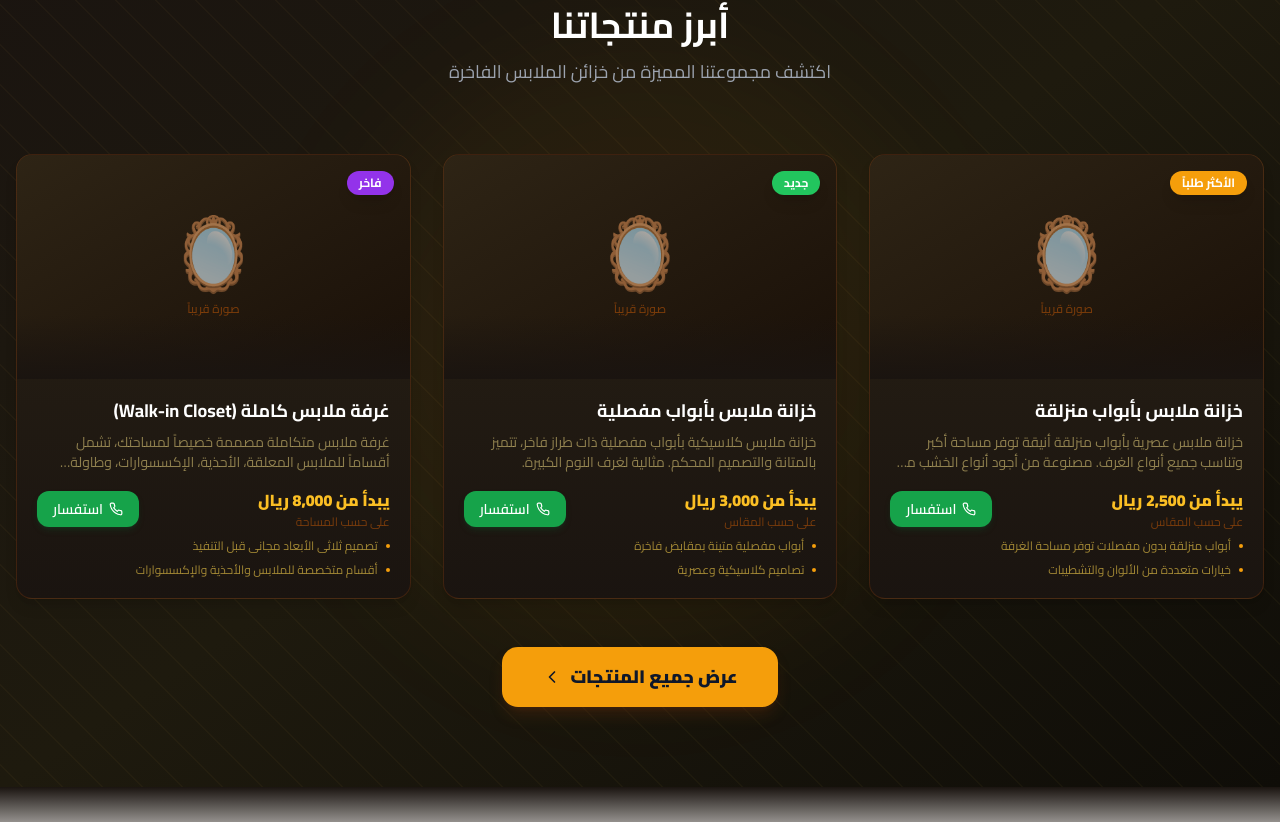
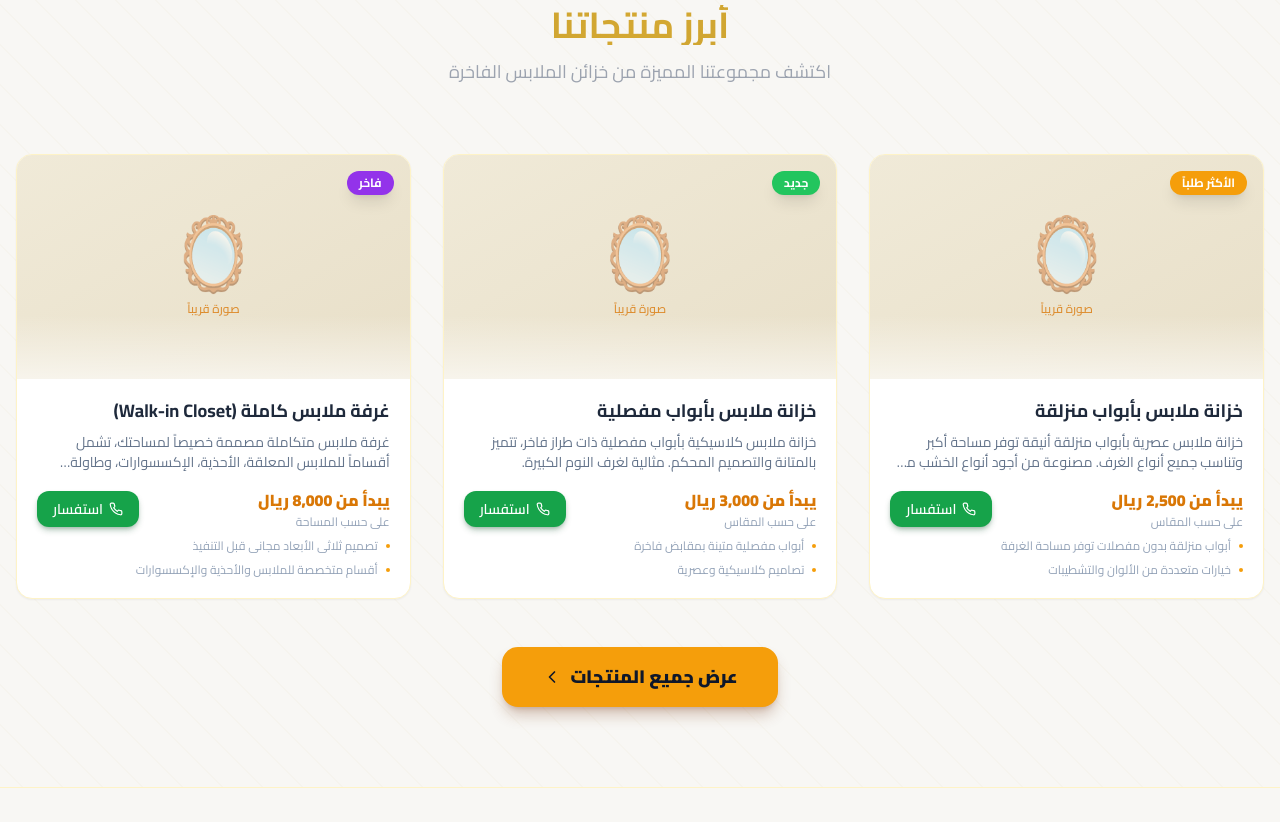
Before and after one commit to momar07/5aza2en-1, a React (Vite) app: page / in a window 1280 px wide. Shown: the part 1698-2520 px from the top of the page. Built offline with nearby package versions, Linux system fonts and the light colour scheme.

Commit message:
Initial commit

```diff
--- a/src/context/DataContext.jsx
+++ b/src/context/DataContext.jsx
@@ -53,7 +53,7 @@ export function DataProvider({ children }) {
   const deleteAd = (id) =>
     setAds(prev => prev.filter(a => a.id !== id));
   const toggleAd = (id) =>
-    setAds(prev => prev.map(a => a.id === id ? { ...a, isActive: !a.isActive } : a));
+    setAds(prev => prev.map(a => a.id === id ? { ...a, isActive: !a.isActive, active: !a.isActive } : a));
 
   // ══════════════ BLOGS ════════════════
   const addBlog = (data) => {
--- a/src/pages/Home.jsx
+++ b/src/pages/Home.jsx
@@ -226,9 +226,8 @@ function WhyUsSection() {
 
   return (
     <section className="py-20 bg-[#f8f7f4] relative">
-      {/* fade علوي يربطها بالقسم الداكن قبلها */}
-      <div className="absolute top-0 left-0 right-0 h-16
-        bg-gradient-to-b from-[#1a1410] to-[#f8f7f4] pointer-events-none" />
+      {/* فاصل خفيف بين السيكشنين الفاتحين */}
+      <div className="absolute top-0 left-0 right-0 h-px bg-amber-100 pointer-events-none" />
       <div className="max-w-7xl mx-auto px-4 relative">
         <SectionTitle
           title="لماذا تختار خبراء الخزائن؟"
@@ -270,11 +269,10 @@ function FeaturedProductsSection() {
   if (!featured.length) return null;
 
   return (
-    <section className="py-20 bg-gradient-to-br from-[#1a1410] via-[#1e1a0e] to-[#0f0d08]
-      relative overflow-hidden">
+    <section className="py-20 bg-[#f8f7f4] relative overflow-hidden">
 
-      {/* خلفية زخرفية */}
-      <div className="absolute inset-0 opacity-5"
+      {/* زخرفة خلفية ذهبية خفيفة */}
+      <div className="absolute inset-0 opacity-[0.03]"
         style={{
           backgroundImage: `repeating-linear-gradient(
             45deg, #b8962e 0px, #b8962e 1px,
@@ -283,16 +281,16 @@ function FeaturedProductsSection() {
           backgroundSize: "40px 40px"
         }}
       />
-      {/* توهج ذهبي مركزي */}
+      {/* توهج ذهبي مركزي خفيف */}
       <div className="absolute top-1/2 left-1/2 -translate-x-1/2 -translate-y-1/2
         w-[600px] h-[600px] rounded-full
-        bg-amber-500/5 blur-3xl pointer-events-none" />
+        bg-amber-400/8 blur-3xl pointer-events-none" />
 
       <div className="relative max-w-7xl mx-auto px-4">
         <SectionTitle
           title="أبرز منتجاتنا"
           subtitle="اكتشف مجموعتنا المميزة من خزائن الملابس الفاخرة"
-          center light
+          center
         />
 
         <div className="grid grid-cols-1 md:grid-cols-3 gap-8 mt-12">
@@ -305,15 +303,15 @@ function FeaturedProductsSection() {
               transition={{ duration: 0.55, delay: i * 0.12, ease: "easeOut" }}
               whileHover={{ y: -6 }}
               className="group relative overflow-hidden rounded-2xl
-                bg-gradient-to-b from-[#2a2215] to-[#1a1410]
-                border border-amber-800/30
-                hover:border-amber-500/60
-                shadow-lg hover:shadow-amber-900/40
-                transition-all duration-400"
+                bg-white
+                border border-amber-100
+                hover:border-amber-400
+                shadow-sm hover:shadow-xl hover:shadow-amber-100/60
+                transition-all duration-300"
             >
               {/* صورة المنتج أو placeholder */}
               <div className="relative h-56 overflow-hidden
-                bg-gradient-to-br from-[#2e2415] to-[#1a1008]">
+                bg-gradient-to-br from-[#f0ead8] to-[#e8dfc8]">
                 {product.image && !product.image.startsWith("/assets") ? (
                   <img
                     src={product.image}
@@ -325,12 +323,12 @@ function FeaturedProductsSection() {
                 ) : (
                   <div className="w-full h-full flex flex-col items-center justify-center gap-3">
                     <span className="text-7xl opacity-60">🪞</span>
-                    <span className="text-amber-700/60 text-xs font-medium">صورة قريباً</span>
+                    <span className="text-amber-600/80 text-xs font-medium">صورة قريباً</span>
                   </div>
                 )}
                 {/* تدرج سفلي على الصورة */}
                 <div className="absolute inset-x-0 bottom-0 h-16
-                  bg-gradient-to-t from-[#1a1410] to-transparent" />
+                  bg-gradient-to-t from-white/60 to-transparent" />
               </div>
 
               {/* شارة المنتج */}
@@ -345,21 +343,21 @@ function FeaturedProductsSection() {
 
               {/* تفاصيل المنتج */}
               <div className="p-5">
-                <h3 className="text-white font-bold text-lg mb-2 leading-snug">
+                <h3 className="text-slate-800 font-bold text-lg mb-2 leading-snug">
                   {product.name}
                 </h3>
-                <p className="text-amber-200/50 text-sm mb-4 line-clamp-2">
+                <p className="text-slate-500 text-sm mb-4 line-clamp-2">
                   {product.description}
                 </p>
 
                 {/* السعر + زر الاستفسار */}
                 <div className="flex items-center justify-between gap-3">
                   <div>
-                    <span className="text-amber-400 font-black text-base">
+                    <span className="text-amber-600 font-black text-base">
                       {product.priceNote || product.price}
                     </span>
                     {product.priceNote && (
-                      <p className="text-amber-700/60 text-xs mt-0.5">{product.price}</p>
+                      <p className="text-slate-400 text-xs mt-0.5">{product.price}</p>
                     )}
                   </div>
                   <a
@@ -379,7 +377,7 @@ function FeaturedProductsSection() {
                 {/* مزايا سريعة */}
                 {product.features?.slice(0, 2).map((feat, fi) => (
                   <div key={fi}
-                    className="flex items-center gap-2 mt-2 text-xs text-amber-300/60">
+                    className="flex items-center gap-2 mt-2 text-xs text-slate-400">
                     <div className="w-1 h-1 rounded-full bg-amber-500 shrink-0" />
                     <span className="line-clamp-1">{feat}</span>
                   </div>
--- a/src/pages/dashboard/ManageProducts.jsx
+++ b/src/pages/dashboard/ManageProducts.jsx
@@ -7,7 +7,7 @@ import { useData } from '@/context/DataContext'
 const emptyForm = {
   name: '', category: '', price: '', description: '',
   features: '', badge: '', inStock: true,
-  image: '',
+  image: '', featured: false,
 }
 
 const categories = [
@@ -141,9 +141,14 @@ export default function ManageProducts() {
                       </span>
                     </td>
                     <td className="px-5 py-4">
+                      <div className="flex flex-col gap-1">
                         {prod.badge
                           ? <span className="text-xs bg-gold-gradient text-dark-900 px-2 py-0.5 rounded-full font-bold">{prod.badge}</span>
                           : <span className="text-gray-600 text-xs">—</span>}
+                        {prod.featured && (
+                          <span className="text-xs text-amber-400">⭐ رئيسية</span>
+                        )}
+                      </div>
                     </td>
                     <td className="px-5 py-4">
                       <div className="flex items-center gap-2">
@@ -233,11 +238,19 @@ export default function ManageProducts() {
                                text-white placeholder-gray-600 focus:outline-none focus:border-gold-500 transition-colors"/>
                 </div>
 
+                <div className="grid grid-cols-1 md:grid-cols-2 gap-3">
                   <div className="flex items-center gap-3 p-4 rounded-xl bg-white/5 border border-gold-700/10">
                     <input type="checkbox" id="inStock" name="inStock"
                       checked={form.inStock} onChange={handleChange}
                       className="w-5 h-5 accent-yellow-500 cursor-pointer"/>
                     <label htmlFor="inStock" className="text-white font-medium cursor-pointer">متوفر في المخزون</label>
+                  </div>
+                  <div className="flex items-center gap-3 p-4 rounded-xl bg-white/5 border border-gold-700/10">
+                    <input type="checkbox" id="featured" name="featured"
+                      checked={form.featured || false} onChange={handleChange}
+                      className="w-5 h-5 accent-yellow-500 cursor-pointer"/>
+                    <label htmlFor="featured" className="text-white font-medium cursor-pointer">⭐ ظهور في الصفحة الرئيسية</label>
+                  </div>
                 </div>
 
                 <div className="flex gap-3 pt-2">
```
Also changed, not shown: src/pages/dashboard/ManageAds.jsx (+10 -10 lines). Lines whose indentation alone changed are shown as unchanged.
